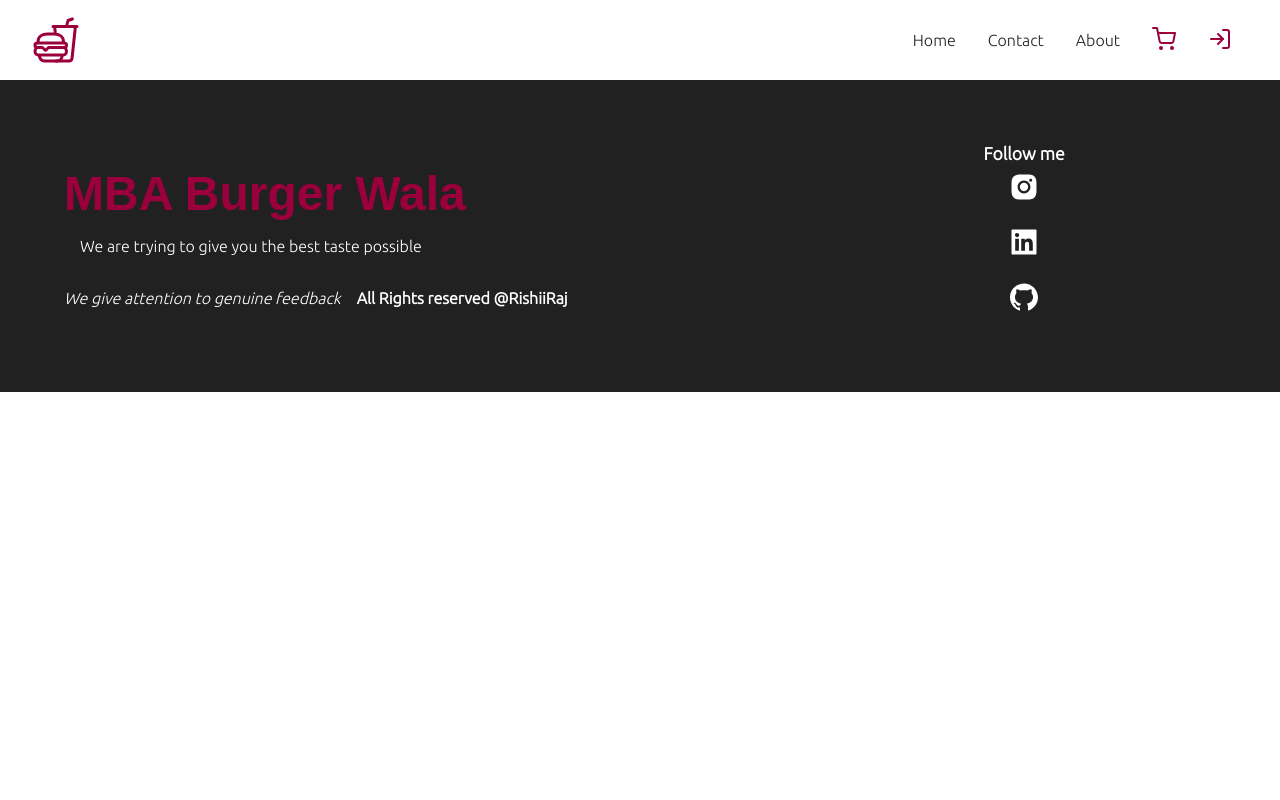
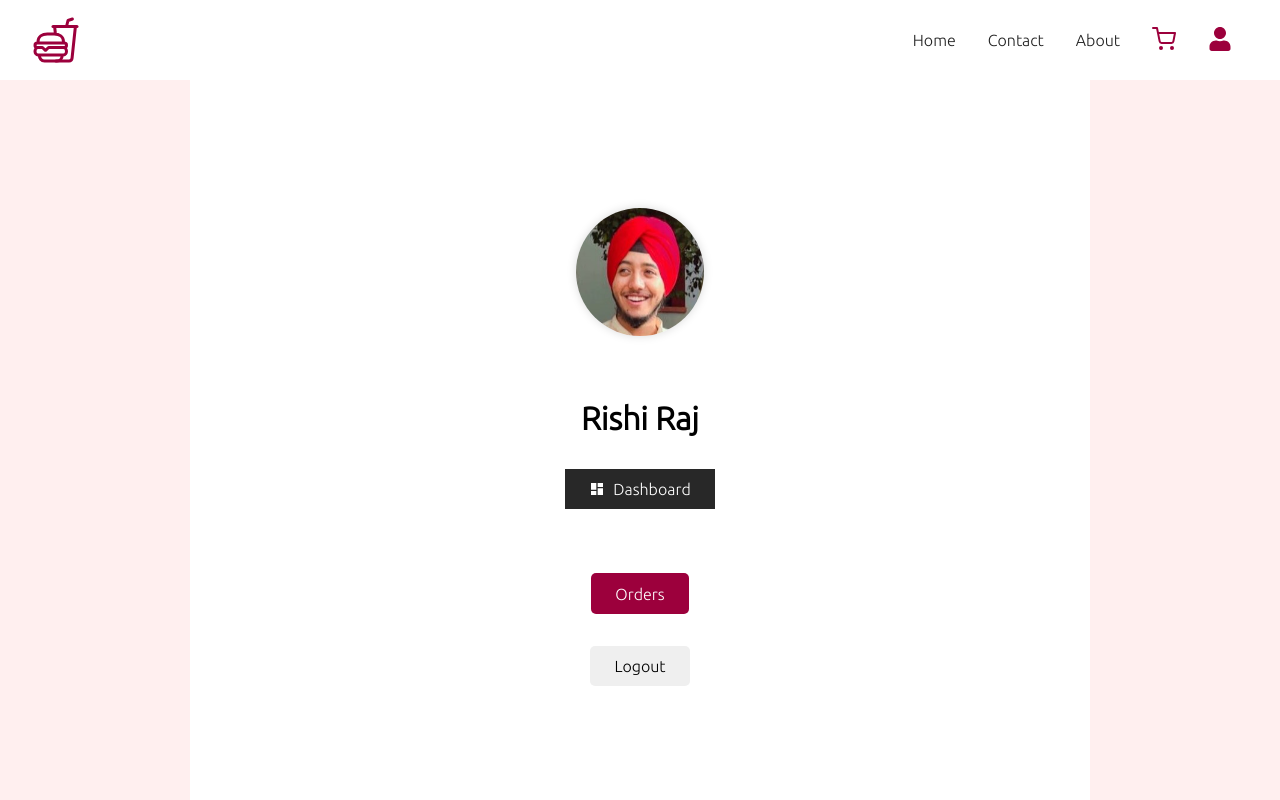
Before and after one commit to RishiiRaj/MBA-Burgir-wala, a React (Create React App) app in the folder frontend/: page /me in a window 1280 px wide. Shown: the top 800 px of the page. Built offline with nearby package versions, Linux system fonts and the light colour scheme.

Commit message:
profile  added

```diff
--- a/frontend/src/App.js
+++ b/frontend/src/App.js
@@ -8,7 +8,8 @@
 import Shipping from "./components/cart/Shipping";
 import ConfirmOrder from "./components/cart/ConfirmOrder";
 import PaymentSuccess from "./components/cart/PaymentSuccess";
-import Login from "./components/login/Login.jsx";
+import Login from "./components/login/Login";
+import Profile from "./components/profile/Profile";
 
 import "./style/app.scss";
 import "./style/header.scss";
@@ -22,11 +23,12 @@
 import "./style/confirmOrder.scss";
 import "./style/paymentSuccess.scss";
 import "./style/login.scss";
+import "./style/profile.scss";
 
 function App() {
   return (
     <Router>
-      <Header />
+      <Header isAuthenticated= {true}/>
       <Routes>
         <Route path="/" element={<Home />} />
         <Route path="/contact" element={<Contact />} />
@@ -35,6 +37,7 @@
         <Route path="/confirmorder" element={<ConfirmOrder />} />
         <Route path="/paymentsuccess" element={<PaymentSuccess />} />
         <Route path="/login" element={<Login />} />
+        <Route path="/me" element={<Profile />} />
       </Routes>
       <Footer />
     </Router>
--- a/frontend/src/components/layout/Header.jsx
+++ b/frontend/src/components/layout/Header.jsx
@@ -3,14 +3,12 @@
 import { IoFastFoodOutline } from "react-icons/io5";
 import { FiShoppingCart, FiLogIn } from "react-icons/fi";
 import { FaUser } from "react-icons/fa";
-import {motion} from "framer-motion"
+import { motion } from "framer-motion";
 
-const Header = ({isAuthenticated = false}) => {
+const Header = ({ isAuthenticated = false }) => {
   return (
     <nav>
-      <motion.div
-      initial={{x:"-100%"}}
-      whileInView = {{x:"0"}}>
+      <motion.div initial={{ x: "-100%" }} whileInView={{ x: "0" }}>
         <IoFastFoodOutline />
       </motion.div>
       <div>
@@ -20,8 +18,9 @@
         <Link to="/cart">
           <FiShoppingCart />
         </Link>
-        <Link to={isAuthenticated?"/":"/login"}>
-          {isAuthenticated ? <FaUser/> : <FiLogIn/>}
+        {/* if authenticated then go to profile, else to login */}
+        <Link to={isAuthenticated ? "/me" : "/login"}>
+          {isAuthenticated ? <FaUser /> : <FiLogIn />}
         </Link>
       </div>
     </nav>
--- /dev/null
+++ b/frontend/src/components/profile/Profile.jsx
@@ -0,0 +1,70 @@
+import React from "react";
+import { motion } from "framer-motion";
+import me from "../../assets/profile.jpg";
+import { Link } from "react-router-dom";
+import { MdDashboard } from "react-icons/md";
+
+const Profile = () => {
+  const options = {
+    initial: {
+      y: "-100",
+      opacity: 0,
+    },
+    animate: {
+      y: "0",
+      opacity: 1,
+    },
+  };
+  return (
+    <section className="profile">
+      <main>
+        <motion.img src={me} alt="User" {...options} />
+        <motion.h5 {...options} transition={{ delay: 0.3 }}>
+          Rishi Raj
+        </motion.h5>
+        <motion.div {...options} transition={{ delay: 0.5 }}>
+          <Link
+            to="/admin/dashboard"
+            style={{
+              borderRadius: 0,
+              backgroundColor: "rgb(40,40,40)",
+            }}
+          >
+            <MdDashboard />
+            Dashboard
+          </Link>
+        </motion.div>
+        <motion.div
+          initial={{
+            x: "-100vw",
+            opacity: 0,
+          }}
+          animate={{
+            x: 0,
+            opacity: 1,
+          }}
+        >
+          <Link to="/myorders">Orders</Link>
+        </motion.div>
+
+        <motion.button
+          initial={{
+            x: "-100vw",
+            opacity: 0,
+          }}
+          animate={{
+            x: 0,
+            opacity: 1,
+          }}
+          transition={{
+            delay: 0.3,
+          }}
+        >
+          Logout
+        </motion.button>
+      </main>
+    </section>
+  );
+};
+
+export default Profile;
--- /dev/null
+++ b/frontend/src/style/profile.scss
@@ -0,0 +1,62 @@
+@import "color";
+
+.profile {
+  background-color: $pink;
+  width: 100%;
+  height: 100vh;
+
+  > main {
+    max-width: 900px;
+    height: 100%;
+    background-color: white;
+    margin: auto;
+    height: 100%;
+    display: flex;
+    flex-direction: column;
+    align-items: center;
+    padding: 4rem;
+
+    > img {
+      height: 8rem;
+      width: 8rem;
+      border-radius: 100%;
+      box-shadow: 0 0 10px rgba(0, 0, 0, 0.146);
+      margin: 4rem;
+    }
+
+    > h5 {
+      font-size: 2rem;
+    }
+    > div {
+      margin: 2rem;
+      > a {
+        background-color: $red;
+        color: white;
+        padding: 0.7rem 1.5rem;
+        font-size: 1rem;
+        border-radius: 5px;
+        display: flex;
+        align-items: center;
+        svg {
+          margin-right: 0.5rem;
+        }
+        &:hover {
+          background-color: $reddark;
+        }
+      }
+    }
+
+    > button {
+      border: none;
+      outline: none;
+      padding: 0.7rem 1.5rem;
+      border-radius: 5px;
+      cursor: pointer;
+      font-weight: 500;
+      font-size: 1rem;
+      &:hover {
+        background-color: rgba(245, 245, 245, 0.864);
+      }
+    }
+  }
+}
```
